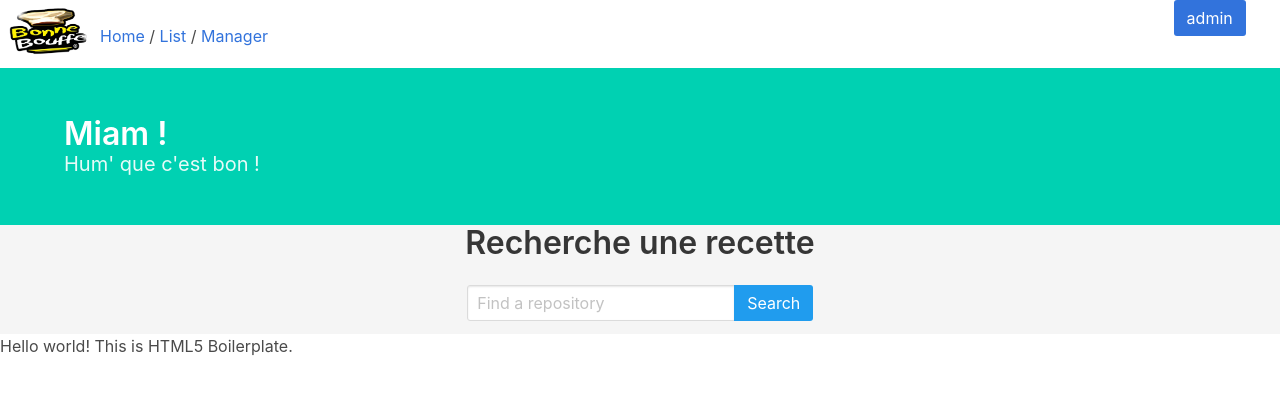
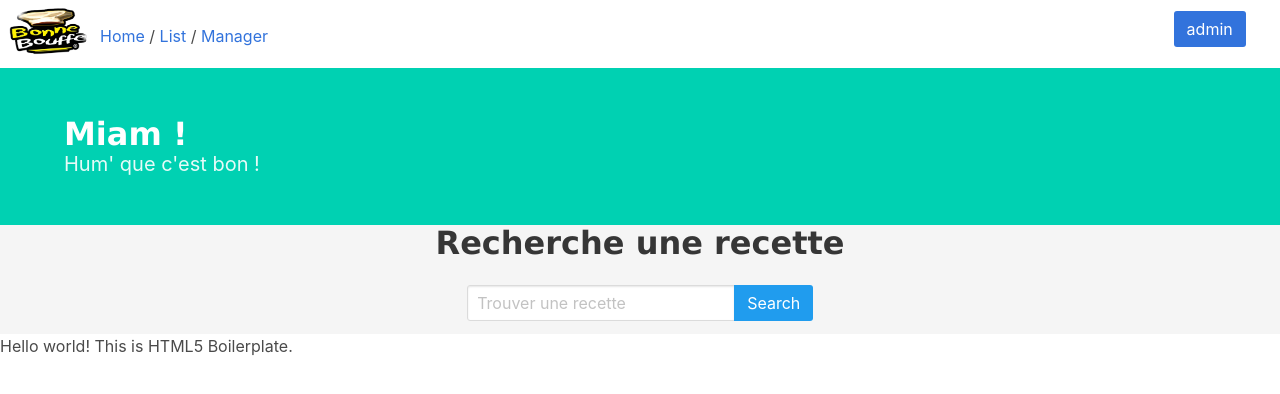
Before and after one commit to mathieuman6/Tpweb_qui_dechire, a PHP site: page / in a window 1280 px wide. Shown: the top 394 px of the page. Run offline with PHP 8.4, Linux system fonts and the light colour scheme; some libraries are stand-ins or nearby versions.

Commit message:
bouton admin

```diff
--- a/css/main.css
+++ b/css/main.css
@@ -14,6 +14,11 @@ html {
     color: #222;
     font-size: 1em;
     line-height: 1.4;
+}
+
+h1
+{
+    font-family: verdana;
 }
 
 /*
--- a/index.html
+++ b/index.html
@@ -29,7 +29,7 @@
           </div>
           <div class="column"></div>
           <div class="column">
-                <button class="button is-link" class="admin">admin</button>
+                <button class="button is-link" style="margin-top: 10%;" class="admin">admin</button>
           </div>
         </div>
 
@@ -52,7 +52,7 @@
           <h1 class="title">Recherche une recette</h1>
           <div class="field has-addons" style="padding-left: 35%;">
             <div class="control">
-              <input class="input" type="text" placeholder="Find a repository">
+              <input class="input" type="text" placeholder="Trouver une recette">
             </div>
             <div class="control">
               <a class="button is-info">
```
